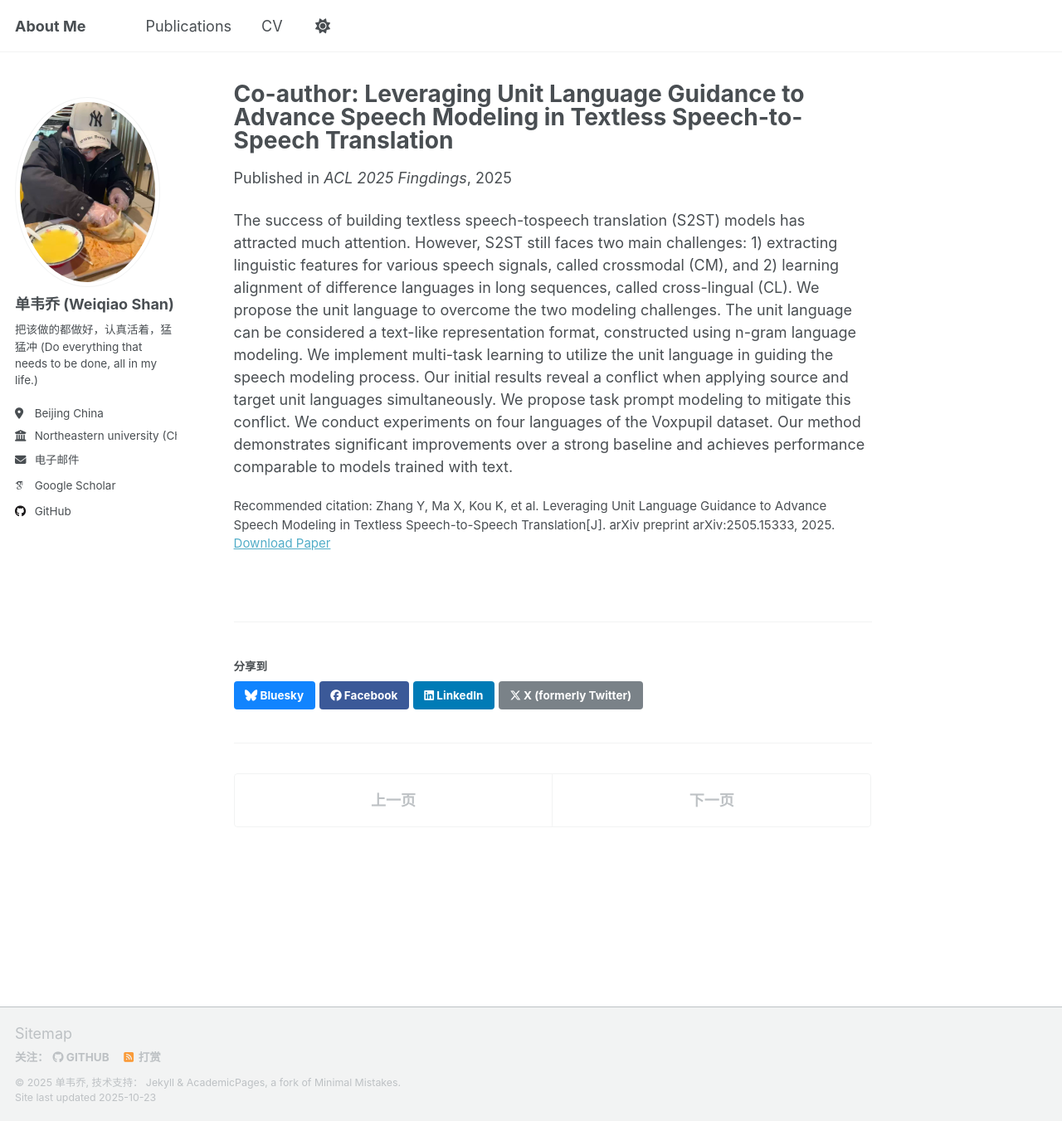
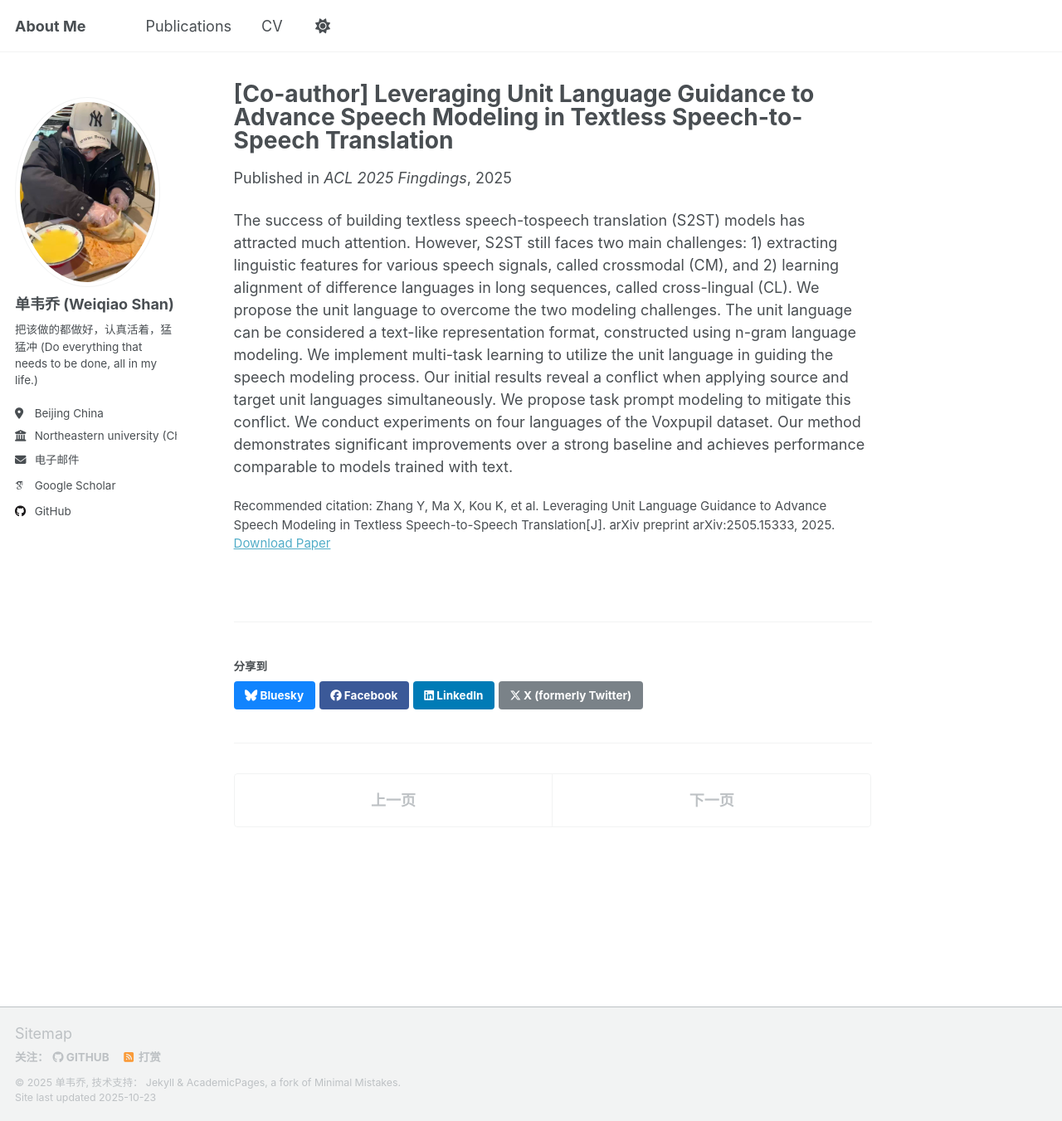
Before and after one commit to shanweiqiao/shanweiqiao.github.io, a Jekyll site: the page built from _publications/ACL_25_Unit_language.md, in a window 1280 px wide and 1351 px high. Shown: the whole window at 83% size. Built offline with Jekyll 4.4.1, drawn with Linux system fonts in a browser that asks for light colours; some web fonts are replaced; a script that is not in the unit is left out.

```diff
--- a/_publications/ACL_25_Unit_language.md
+++ b/_publications/ACL_25_Unit_language.md
@@ -1,5 +1,5 @@
 ---
-title: "Co-author: Leveraging Unit Language Guidance to Advance Speech Modeling in Textless Speech-to-Speech Translation"
+title: "[Co-author] Leveraging Unit Language Guidance to Advance Speech Modeling in Textless Speech-to-Speech Translation"
 collection: publications
 category: conferences
 permalink: /publication/ACL_25_Unit_language
```
